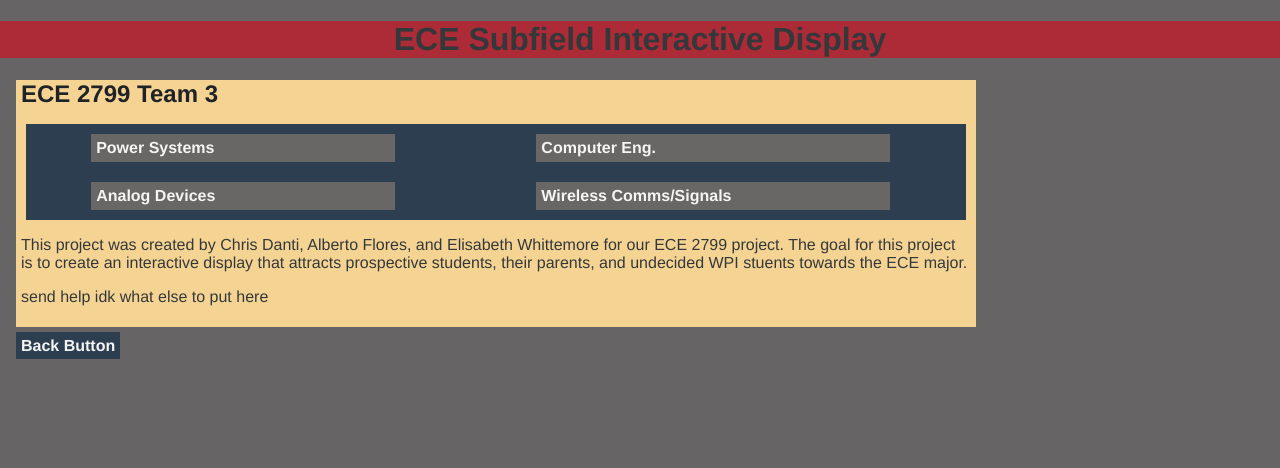
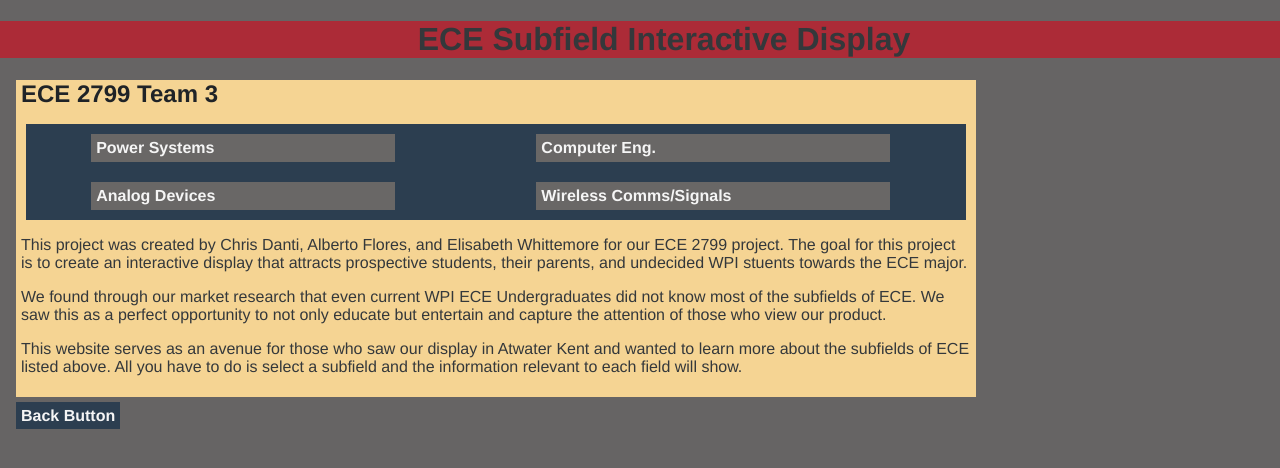
Before and after one commit to CDanti/ece2799-project, a Vue app: page / in a window 1280 px wide. Shown: the top 468 px of the page. Built offline with nearby package versions, Linux system fonts and the light colour scheme.

Commit message:
added valuable home text

```diff
--- a/src/App.vue
+++ b/src/App.vue
@@ -27,6 +27,7 @@
   border-color: blue;
   background-color: #ac2b37;
   color: #34383b;
+  padding-left: 1.5em;
 }
 .tabs-container {
   display: grid;
--- a/src/views/HomeView.vue
+++ b/src/views/HomeView.vue
@@ -15,7 +15,10 @@
     The goal for this project is to create an interactive display that attracts prospective students, their parents, and undecided WPI stuents towards the ECE major.
   </p>
   <p class="homeText">
-    send help idk what else to put here
+    We found through our market research that even current WPI ECE Undergraduates did not know most of the subfields of ECE. We saw this as a perfect opportunity to not only educate but entertain and capture the attention of those who view our product.
+  </p>
+  <p class="homeText">
+    This website serves as an avenue for those who saw our display in Atwater Kent and wanted to learn more about the subfields of ECE listed above. All you have to do is select a subfield and the information relevant to each field will show.
   </p>
 </template>
 
```
